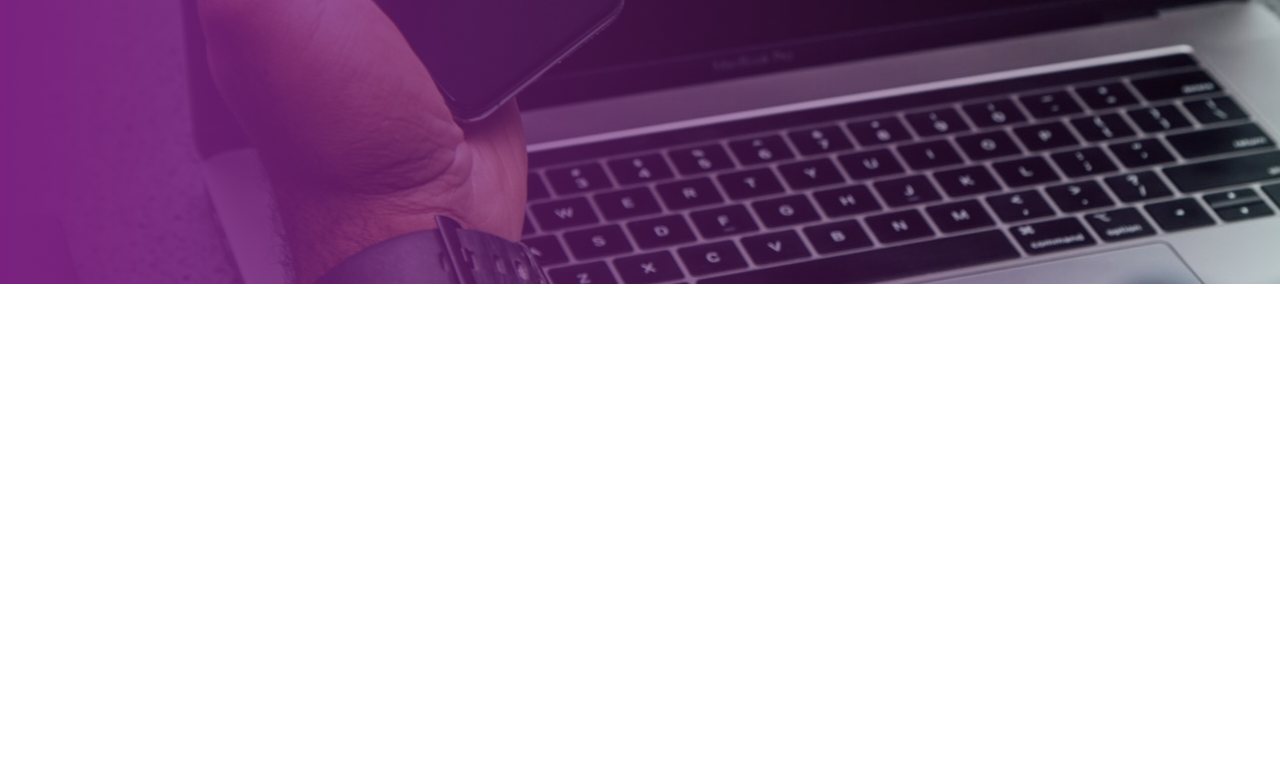
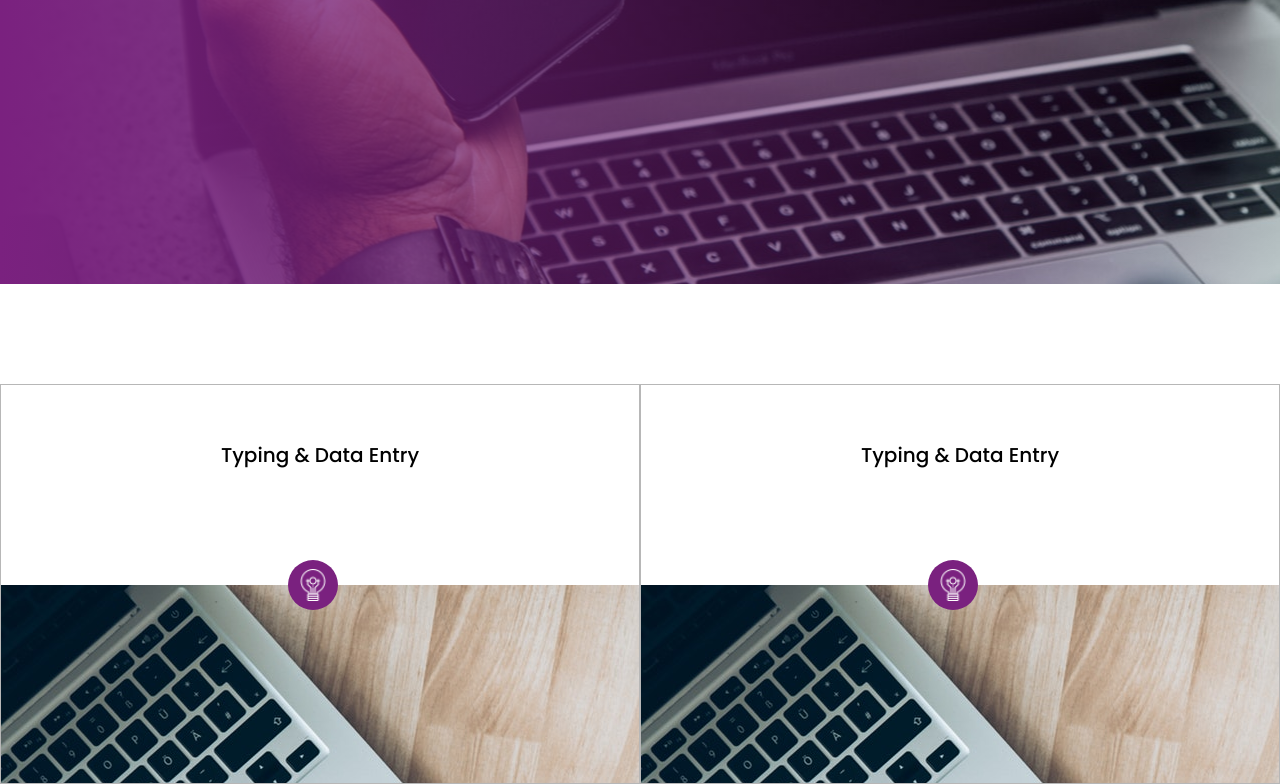
Before and after one commit to Roderyk/Hackaton_DT_end_RG, a plain HTML site: page web/index.html in a window 1280 px wide. Shown: the part 516-1300 px from the top of the page. Before the commit the page ends 800 px from the top, so only its background shows below. Drawn offline with Linux system fonts and the light colour scheme.

Commit message:
quick tiles

```diff
--- a/src/scss/_reset.scss
+++ b/src/scss/_reset.scss
@@ -22,6 +22,7 @@ time, mark, audio, video {
 	font-size: 100%;
 	font: inherit;
 	vertical-align: baseline;
+	box-sizing: border-box;
 }
 /* HTML5 display-role reset for older browsers */
 article, aside, details, figcaption, figure,
--- a/src/scss/style.scss
+++ b/src/scss/style.scss
@@ -8,6 +8,7 @@
 // our modules
 @import 'header.scss';
 @import 'hero.scss';
+@import 'tiles.scss';
 
 
 
@@ -23,7 +24,10 @@ h2, .h2 {
     font-size: 32px;
     font-weight: $bold;
 }
-
+h3, .h3 {
+    font-size: 20px;
+    font-weight: $bold;
+}
 p {
     font-size: 16px;
     font-weight: $bold;
--- /dev/null
+++ b/src/scss/tiles.scss
@@ -0,0 +1,49 @@
+.tiles {
+    margin-top: 100px;
+    &__item {
+        width: 100%;
+        position: relative;
+        overflow: hidden;
+        height: 400px;
+        width: 100%;
+        @include tablet {
+            width: 50%;
+            float: left;
+        }
+        border: 1px solid $color6;
+        background-image: url(../img/tile.jpg);
+        background-repeat: no-repeat;
+        background-position: left 200px;
+        position: relative;
+        transition: all 0.35s ease;
+        // &:before {
+        //     content: "";
+        //     position: absolute;
+        //     left: 0; right: 0;
+        //     top: 0; bottom: 0;
+        //     background: rgba(255,255,255,.5);
+        //   }
+        &:hover {
+            background-color: $color4;
+        }
+          .h3 {
+              text-align: center;
+              margin-top: 60px;
+          }
+    .icon__wrapper {
+        position: absolute;
+        top: 175px;
+        left: 45%;
+        width: 50px;
+        height: 50px;
+        border-radius: 50%;
+        background-color: $color4;
+        .icon {
+            max-width: 100%;
+            height: auto;
+            margin-left: 9px;
+            margin-top: 9px;
+        }
+    }
+    }
+}
--- a/web/index.html
+++ b/web/index.html
@@ -58,6 +58,37 @@
     </div>
 </header>
 
+
+
+    <header class="tiles" data-js="tiles">
+    <div class="wrapper-tiles">
+     <div class="tiles__item">
+        <h3 class="h3">Typing & Data Entry</h3>
+        <div class="icon__wrapper">
+            <img src="/img/startup.png" alt="" class="icon">
+        </div>
+     </div>
+     <div class="tiles__item">
+        <h3 class="h3">Typing & Data Entry</h3>
+        <div class="icon__wrapper">
+            <img src="/img/startup.png" alt="" class="icon">
+        </div>
+     </div>
+     <div class="tiles__item">
+        <h3 class="h3">Typing & Data Entry</h3>
+        <div class="icon__wrapper">
+            <img src="/img/startup.png" alt="" class="icon">
+        </div>
+     </div>
+     <div class="tiles__item">
+        <h3 class="h3">Typing & Data Entry</h3>
+        <div class="icon__wrapper">
+            <img src="/img/startup.png" alt="" class="icon">
+        </div>
+     </div>
+    </div>
+</header>
+
     <script src="js/app.js" type="text/javascript"></script>
 
 </body>
```
Also changed, not shown: src/templates/components/tiles.html (added, +28 -0 lines), src/templates/index.html (+4 -0 lines), src/img/startup.png (added), src/img/tile.jpg (added), web/css/style.css, web/img/startup.png (added), web/img/tile.jpg (added), 1 other file.
